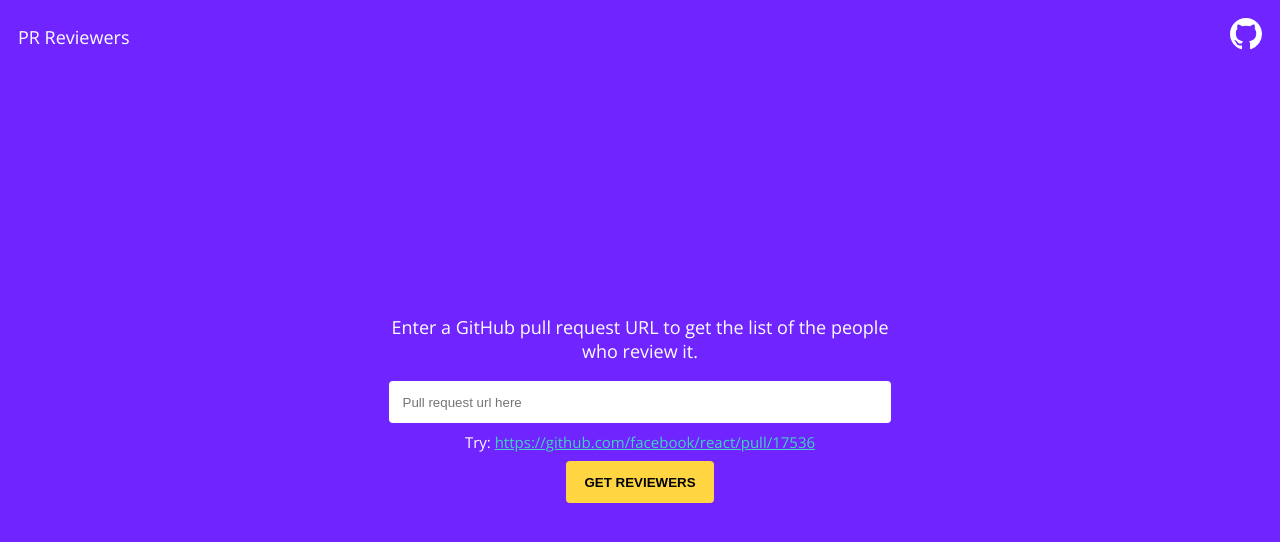
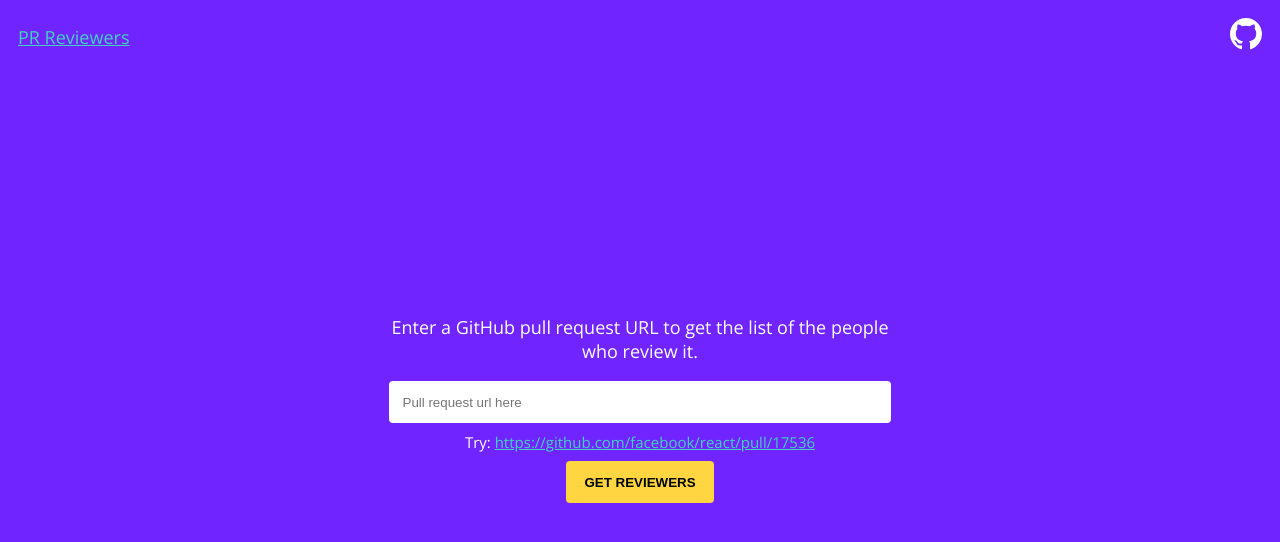
Before and after one commit to MauricioRobayo/pull-request-reviewers, a website built with webpack: page src/index.html in a window 1280 px wide. Built offline with nearby package versions, Linux system fonts and the light colour scheme.

Commit message:
chore: make hompe page title a link

```diff
--- a/src/index.html
+++ b/src/index.html
@@ -13,7 +13,7 @@
   <body>
     <header>
       <nav>
-        <h1>PR Reviewers</h1>
+        <h1><a href="https://mauriciorobayo.github.io/pr-reviewers">PR Reviewers</a></h1>
         <a href="https://github.com/MauricioRobayo/pr-reviewers">
           <svg width="32" height="32" aria-hidden="true">
             <use href="#github-logo"></use>
```
